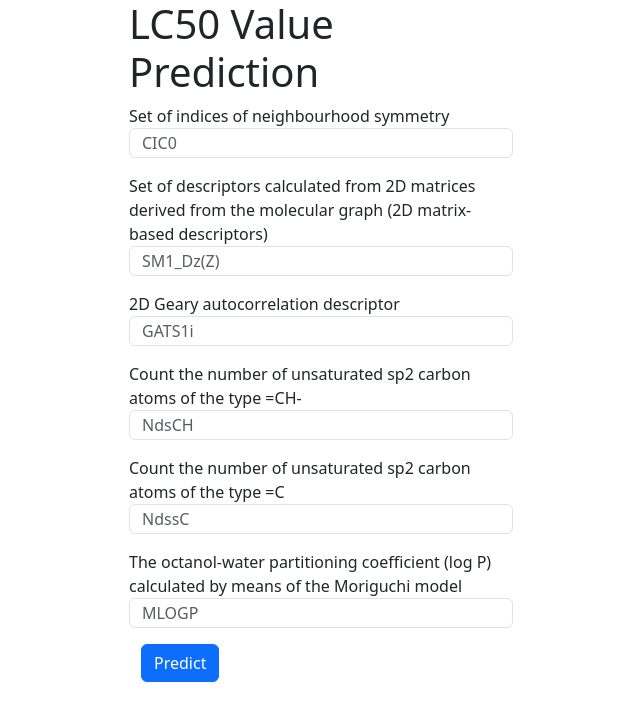
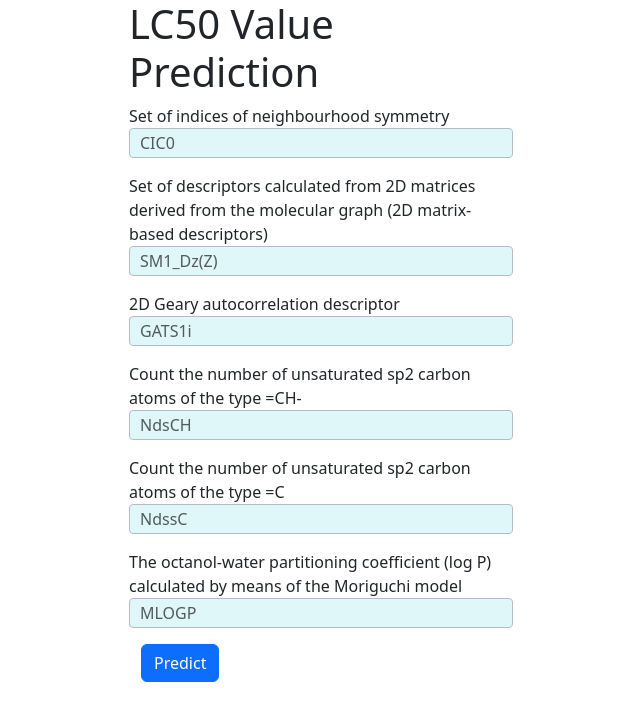
Before and after one commit to shaad261/Chemical-Toxicity, a Flask app: page / in a window 1280 px wide. Shown: the top 721 px of the page, without its empty margins (319-959 px from the left). Run offline with Flask 3, Linux system fonts and the light colour scheme; parts of the project's set-up code (start-up, migrations or seed data) failed here and were passed over.

Commit message:
Templates and Static

```diff
--- a/static/styles.css
+++ b/static/styles.css
@@ -9,6 +9,8 @@
 
 body {
     text-align: center;
+    background-color: rgb(83, 212, 255);
+
 }
 
 input {
@@ -21,3 +23,16 @@
     text-align: center;
     font-weight: bold;
     font-size: 1.2em;   }
+input.form-control {
+        background-color: #e0f7fa; /* Light blue background for inputs */
+        border: 1px solid #b0bec5; /* Light grey border */
+        border-radius: 4px; /* Rounded corners */
+        padding: 10px; /* Inner padding */
+        margin-bottom: 10px; /* Space between inputs */
+      }
+
+input.form-control:focus {
+        outline: none; /* Remove default outline */
+        border-color: #4fc3f7; /* Light blue border on focus */
+        box-shadow: 0 0 5px #4fc3f7; /* Light blue shadow on focus */
+      }
```
Also changed, not shown: src/pipelines/prediction_pipeline.py (added), src/pipelines/training_pipeline.py (added).
